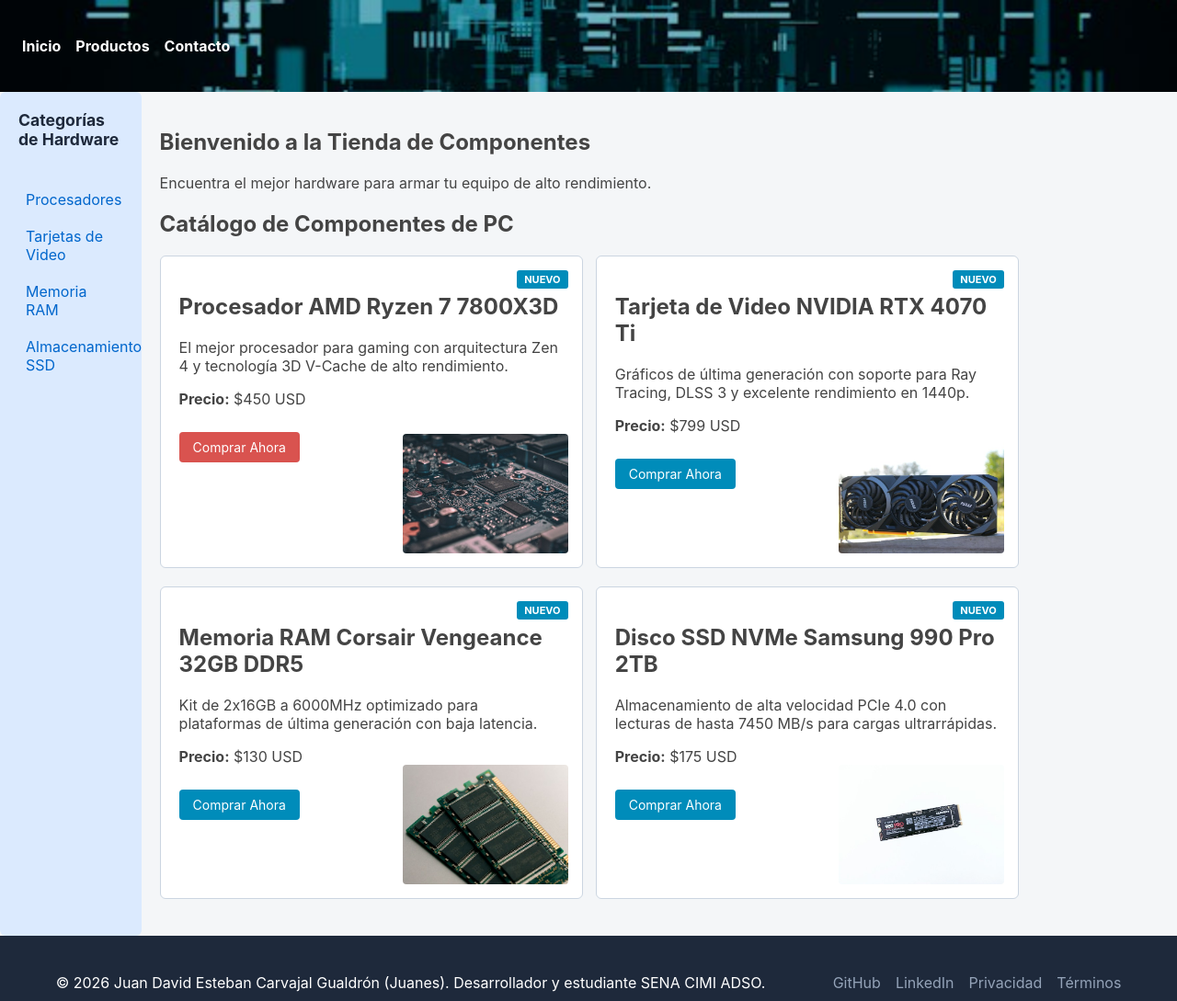
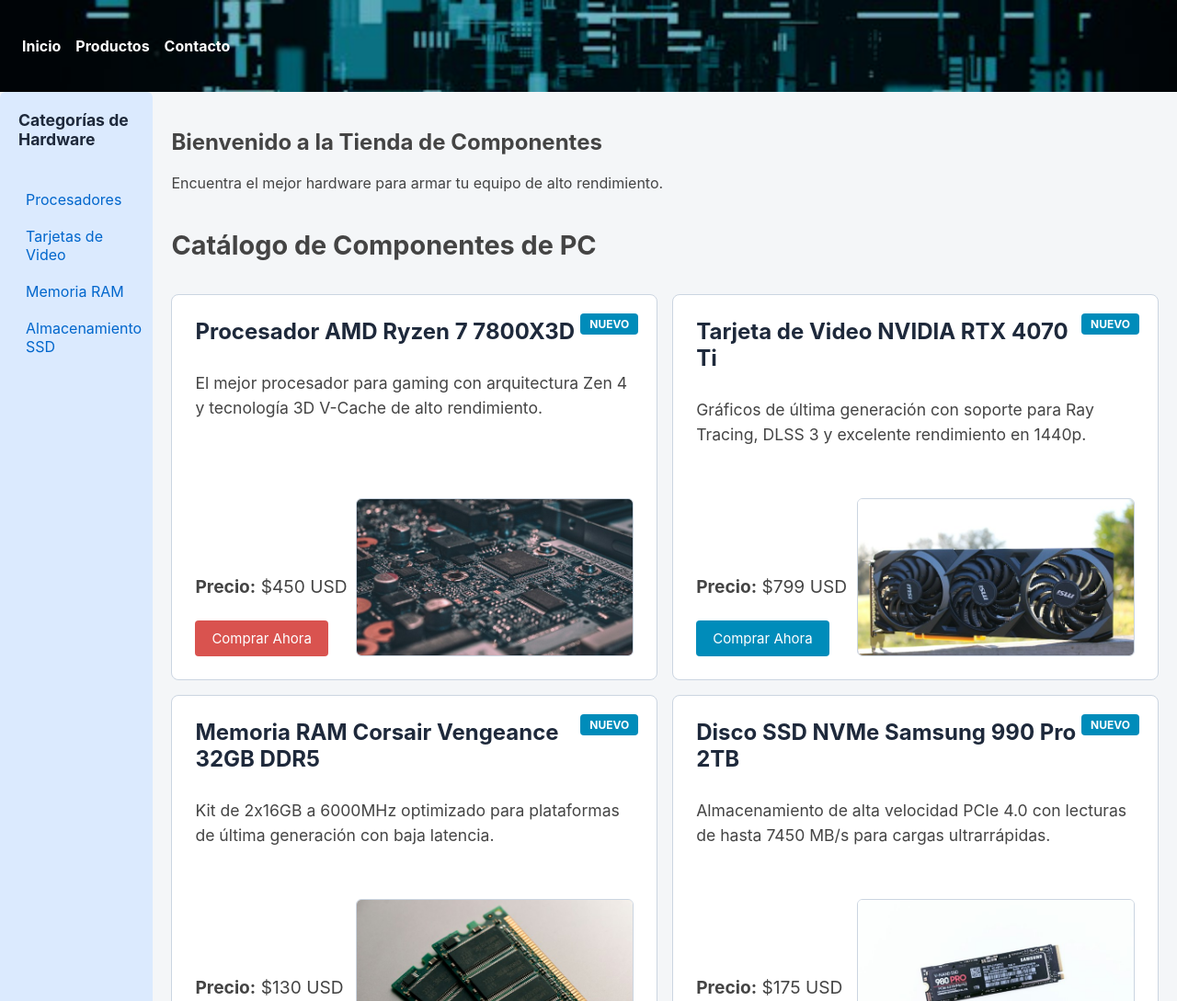
Before and after one commit to JuanesGualdron/CSS, a plain HTML site: page index.html in a window 1280 px wide. Shown: the top 1089 px of the page at 92% size. Drawn offline with Linux system fonts and the light colour scheme.

Commit message:
refactor(layout): actualiza la estructura flexbox, dimensiones de tarjetas, imagenes, titulos y el texto de derechos de autor

```diff
--- a/CSS/menu-lateral.css
+++ b/CSS/menu-lateral.css
@@ -2,7 +2,7 @@
     display: flex;
     flex-direction: column;
     gap: var(--espaciado-grande);
-    width: 12%;
+    width: 13%;
     background-color: #dbeafe;
     padding: 20px;
     box-sizing: border-box;
--- a/CSS/tarjeta.css
+++ b/CSS/tarjeta.css
@@ -1,23 +1,26 @@
 #productos {
     width: 100%;
+    display: flex;
+    flex-wrap: wrap;
+    gap: var(--espaciado-medio);
 }
 
 #productos .section__title {
     width: 100%;
     margin-bottom: 20px;
+    font-size: 1.8rem;
 }
 
 .card {
     color: var(--color-texto);
     background-color: var(--color-blanco);
-    padding: 20px;
-    margin: 0 1% 20px 0;
-    display: inline-block;
-    vertical-align: top;
-    width: 48%; /* Ancho exacto para que entren dos por fila al lado de la main */
-    min-height: 340px;
+    padding: 25px;
+    display: flex;
+    flex-direction: column;
+    width: calc(50% - (var(--espaciado-medio) / 2));
+    min-height: 420px; /* Mayor altura para que respire el contenido */
     position: relative;
-    border-radius: 6px;
+    border-radius: 8px;
     border: 1px solid var(--color-borde);
     box-sizing: border-box;
     transition: transform 0.3s ease, box-shadow 0.3s ease;
@@ -26,28 +29,60 @@
 .card::after {
     content: "Nuevo";
     position: absolute;
-    top: 15px;
-    right: 15px;
+    top: 20px;
+    right: 20px;
     background-color: var(--color-primario);
     color: var(--color-blanco);
-    font-size: 11px;
+    font-size: 12px;
     font-weight: bold;
-    padding: 3px 8px;
-    border-radius: 3px;
+    padding: 4px 10px;
+    border-radius: 4px;
     text-transform: uppercase;
 }
 
 .card:hover {
     transform: translateY(-5px);
-    box-shadow: 0 4px 12px rgba(0, 0, 0, 0.08);
+    box-shadow: 0 6px 16px rgba(0, 0, 0, 0.1);
 }
 
+/* Títulos de los productos más grandes y claros */
+.card__title {
+    font-size: 1.5rem;
+    font-weight: bold;
+    color: var(--color-secundario);
+    margin-top: 0;
+    margin-bottom: 12px;
+    padding-right: 60px; /* Espacio para que no choque con la etiqueta "NUEVO" */
+}
+
+/* Descripciones con tamaño correcto y legible */
+.card__description {
+    font-size: 1.1rem;
+    line-height: 1.5;
+    flex-grow: 1;
+    margin-bottom: 15px;
+}
+
+.card__price {
+    font-size: 1.2rem;
+    margin-bottom: 15px;
+}
+
+/* Botón con tamaño estándar y cómodo */
+.card .btn {
+    align-self: flex-start;
+    font-size: 15px;
+    padding: 10px 18px;
+}
+
+/* Imágenes grandes y bien proporcionadas */
 .card__image {
     position: absolute;
-    bottom: 15px;
-    right: 15px;
-    width: 180px;
-    height: 130px;
+    bottom: 25px;
+    right: 25px;
+    width: 300px; /* Imagen mucho más grande */
+    height: 170px;
     object-fit: cover;
-    border-radius: 4px;
+    border-radius: 6px;
+    border: 1px solid var(--color-borde);
 }
--- a/estilos.css
+++ b/estilos.css
@@ -62,9 +62,9 @@ body {
 }
 
 .main {
-    display: inline-block;
-    vertical-align: top;
-    width: 78%; /* Ocupa el resto al lado del sidebar */
+    display: flex;
+    flex-direction: column;
+    flex: 1; /* Ocupa todo el ancho restante al lado del sidebar */
     background-color: var(--color-fondo);
     padding: 20px;
     box-sizing: border-box;
--- a/index.html
+++ b/index.html
@@ -89,7 +89,7 @@
 
     <!-- Pie de página -->
     <footer class="footer">
-        <p>&copy; 2026 Juan David Esteban Carvajal Gualdrón (Juanes). Desarrollador y estudiante SENA CIMI ADSO.</p>
+        <p>&copy; 2026 Juan David Esteban Carvajal Gualdrón. Hecho con código, café y derechos reservados.</p>
         <ul class="footer__list">
             <li class="footer__item"><a href="#" class="footer__link">GitHub</a></li>
             <li class="footer__item"><a href="#" class="footer__link">LinkedIn</a></li>
```
